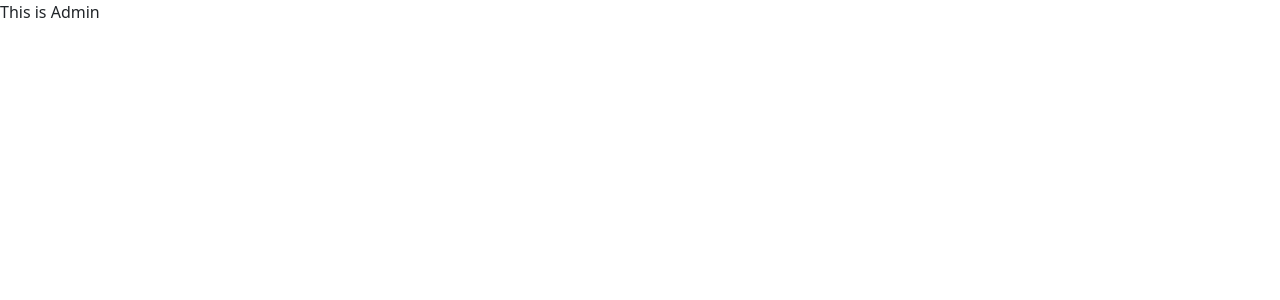
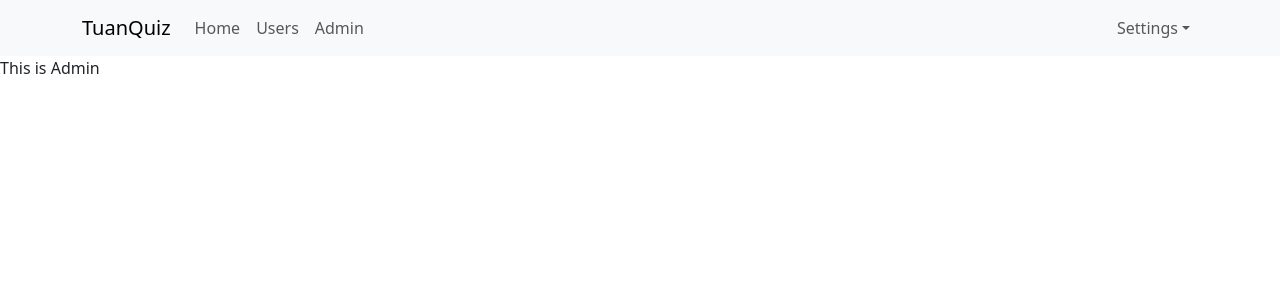
Before and after one commit to lephutuan/base-react-redux, a React (Create React App) app: page /admins in a window 1280 px wide. Shown: the top 300 px of the page. Built offline with nearby package versions, Linux system fonts and the light colour scheme.

Commit message:
Outlet for child route display content

```diff
--- a/src/App.js
+++ b/src/App.js
@@ -1,9 +1,19 @@
 import "./App.scss";
 import Header from "./components/Header/Header";
+import { Outlet } from "react-router-dom";
+
 const App = () => {
   return (
     <div className="app-container">
-      <Header></Header>
+      <div className="header-container">
+        <Header />
+      </div>
+      <div className="main-container">
+        <div className="sidebar-container"></div>
+        <div className="app-content">
+          <Outlet />
+        </div>
+      </div>
     </div>
   );
 };
--- a/src/index.js
+++ b/src/index.js
@@ -15,9 +15,10 @@
     {/* <React.StrictMode> */}
     <BrowserRouter>
       <Routes>
-        <Route path="/" element={<App />} />
-        <Route path="/users" element={<User />} />
-        <Route path="/admins" element={<Admin />} />
+        <Route path="/" element={<App />}>
+          <Route path="/users" element={<User />} />
+          <Route path="/admins" element={<Admin />} />
+        </Route>
       </Routes>
     </BrowserRouter>
     {/* </React.StrictMode> */}
```
